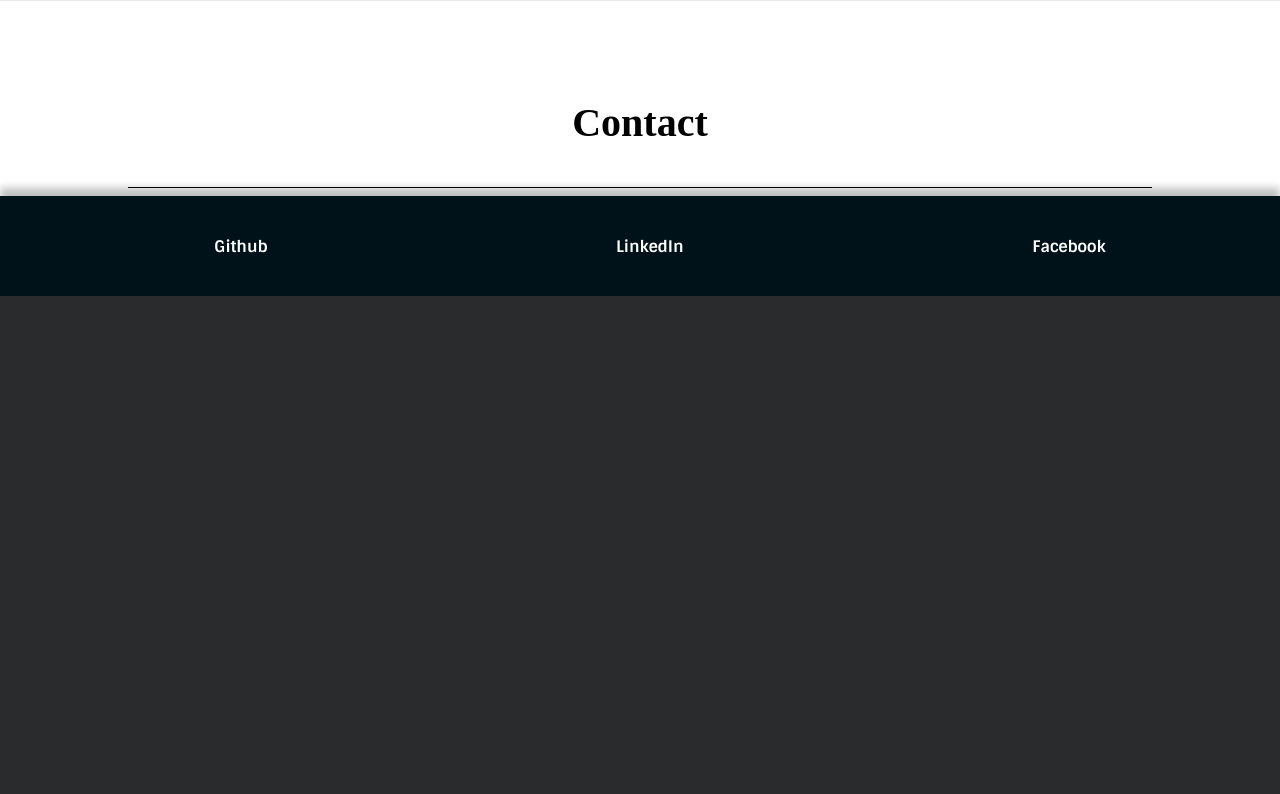
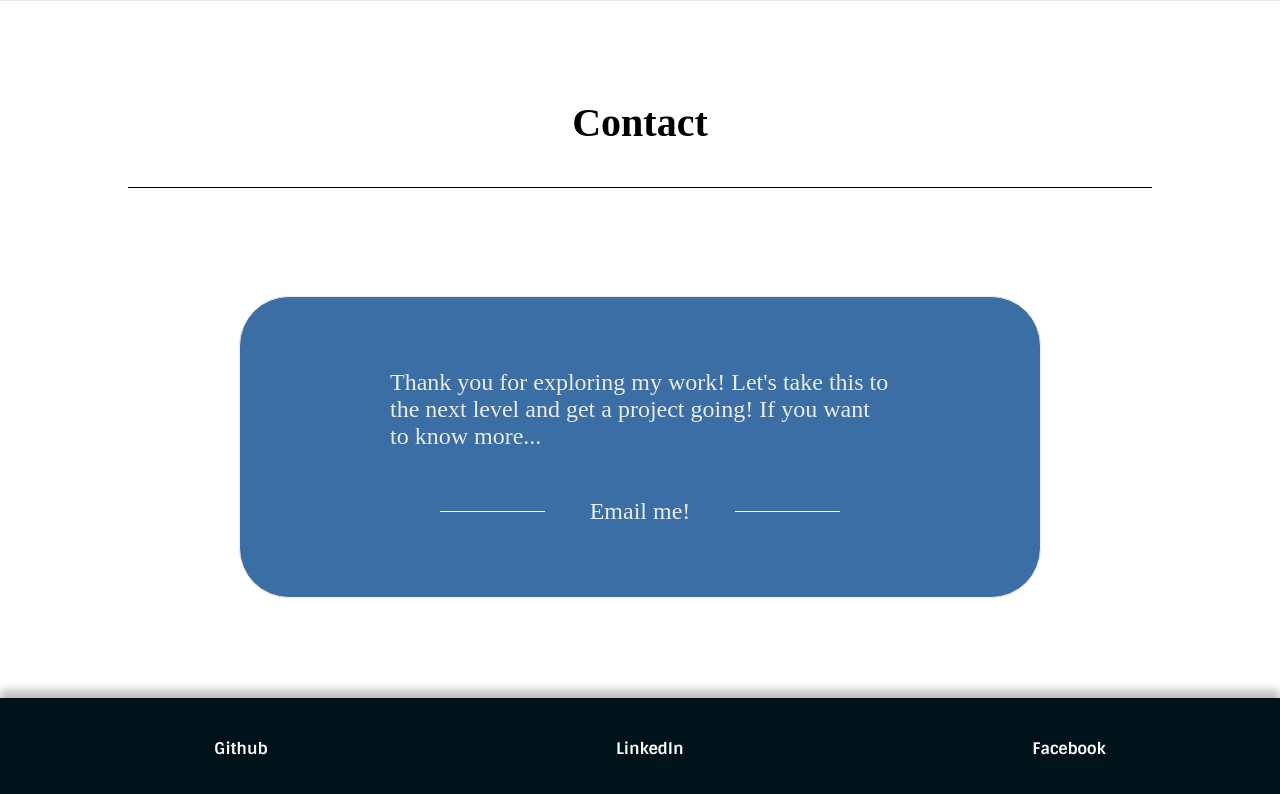
Before and after one commit to Anthony-Rondina/portfolio-project, a React (Create React App) app: page / in a window 1280 px wide. Shown: the part 2283-3077 px from the top of the page. Before the commit the page ends 2579 px from the top, so only its background shows below. Built offline with nearby package versions, Linux system fonts and the light colour scheme.

Commit message:
updated contact me section

```diff
--- a/src/pages/BioPage/BioPage.js
+++ b/src/pages/BioPage/BioPage.js
@@ -38,6 +38,15 @@ const BioPage = () => {
                         <h2>Contact</h2>
                     </div>
                     <hr className={styles.line} />
+                    <div className={styles.contactBox}>
+                        <p className={styles.contactText}>Thank you for exploring my work! Let's take this to the next level and get a project going! If you want to know more...</p>
+                        <div className={styles.emailMe}>
+                            <hr className={styles.lineWhite} />
+                            <p className={styles.emailMeButton}>Email me!</p>
+                            <hr className={styles.lineWhite} />
+                        </div>
+
+                    </div>
                 </div>
                 <Footer />
             </div>
--- a/src/pages/BioPage/BioPage.module.css
+++ b/src/pages/BioPage/BioPage.module.css
@@ -38,6 +38,41 @@
     background-color: #ffffff;
     height: 80%;
     overflow: hidden;
+}
+
+.contactBox {
+    height: 300px;
+    border: solid 1px;
+    border-radius: 50px;
+    background-color: #3a6ea5;
+    color: #ebebeb;
+    width: 800px;
+    display: flex;
+    flex-direction: column;
+    justify-content: center;
+    align-items: center;
+    margin-top: 100px;
+    margin-bottom: 100px;
+}
+
+.contactText {
+    font-size: 1.5em;
+    width: 500px;
+}
+
+.emailMeButton {
+    width: 400px;
+    padding-left: 30px;
+    padding-right: 30px;
+    text-align: center;
+}
+
+.emailMe {
+    display: flex;
+    justify-content: space-around;
+    align-items: center;
+    width: 400px;
+    font-size: 1.5em;
 }
 
 .bioPage {
@@ -84,6 +119,13 @@ hr {
     height: 1px;
 }
 
+.lineWhite {
+    float: left;
+    background-color: white;
+    width: 80%;
+    height: 1px;
+}
+
 .line4 {
     float: left;
     width: 80%;
```
